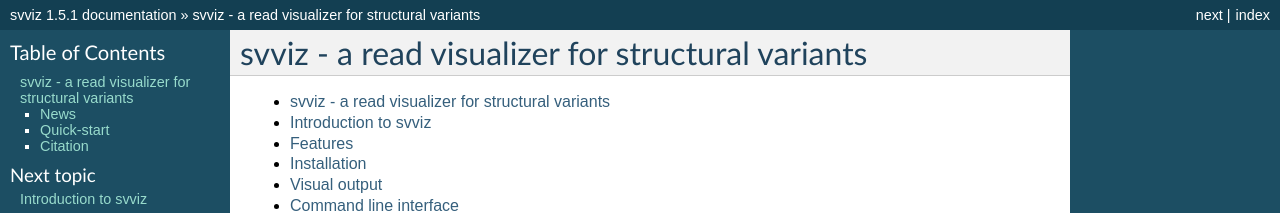
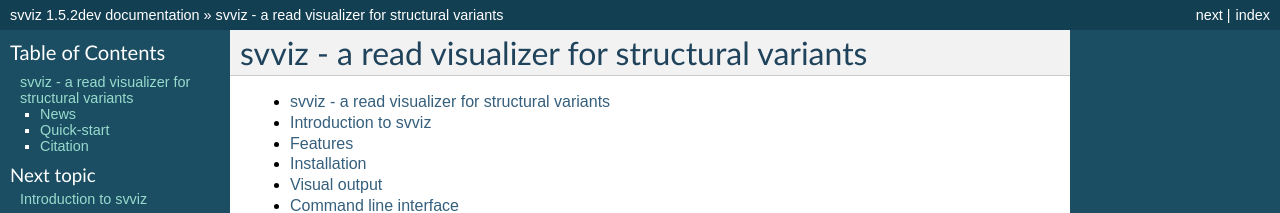
Before and after one commit to svviz/svviz, a Sphinx documentation site: the page built from docs/index.rst, in a window 1280 px wide and 900 px high. Shown: the top 213 px of the window. Built offline with Sphinx 7.4.7, drawn with Linux system fonts in a browser that asks for light colours; some of the changed text lies outside the part shown.

Commit message:
updating version number

```diff
--- a/docs/conf.py
+++ b/docs/conf.py
@@ -55,9 +55,9 @@ copyright = u'2015, Noah Spies'
 #
 # The short X.Y version.
 
-version = "1.5.1"
+version = "1.5.2dev"
 # The full version, including alpha/beta/rc tags.
-release = "1.5.1"
+release = "1.5.2dev"
 
 # The language for content autogenerated by Sphinx. Refer to documentation
 # for a list of supported languages.
--- a/src/svviz/__init__.py
+++ b/src/svviz/__init__.py
@@ -1 +1 @@
-__version__ = "1.5.1"
+__version__ = "1.5.2"
```
